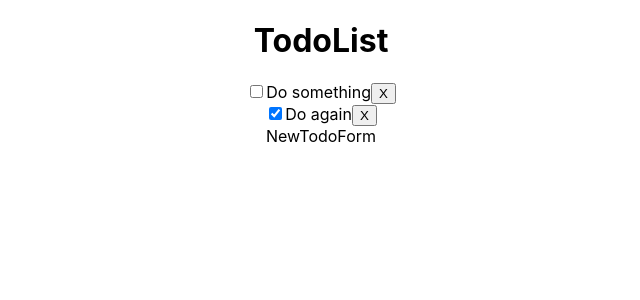
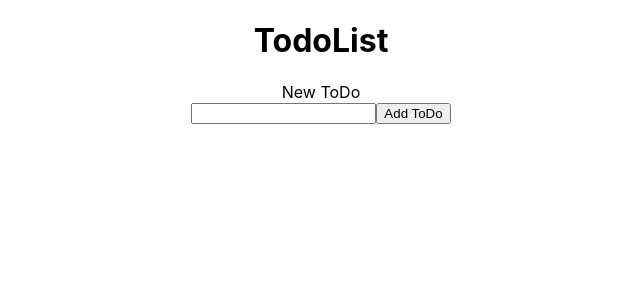
Before and after one commit to akabikov/todo-app-react, a React (Create React App) app: page / in a window 1280 px wide. Shown: the top 300 px of the page, without its empty margins (319-959 px from the left). Built offline with nearby package versions, Linux system fonts and the light colour scheme.

Commit message:
Implement NewTodoForm component basic functionality

```diff
--- a/src/NewTodoForm.jsx
+++ b/src/NewTodoForm.jsx
@@ -2,11 +2,30 @@ import React from 'react';
 import "./NewTodoForm.css";
 
 class NewTodoForm extends React.Component {
+
+    state = {task: ""}
+
+    handleSubmit = evt => {
+        evt.preventDefault();
+        const {task} = this.state;
+        if (task === "") return;
+        this.props.submitHandler(task);
+        this.setState({task: ""});
+    }
+
+    handleChange = evt => {
+        this.setState({task: evt.target.value})
+    }
+
     render() {
         return (
-            <div>
-                NewTodoForm
-            </div>
+            <form onSubmit={this.handleSubmit}>
+                <label htmlFor="newTodo">New ToDo</label>
+                <div>
+                    <input type="text" id="newTodo" onChange={this.handleChange} value={this.state.task} />
+                    <input type="submit" value="Add ToDo" />
+                </div>
+            </form>
         );
     }
 }
--- a/src/TodoList.jsx
+++ b/src/TodoList.jsx
@@ -1,16 +1,29 @@
 import React from "react";
+import {v4 as uuid} from "uuid";
 import Todo from "./Todo";
 import NewTodoForm from "./NewTodoForm";
 import "./TodoList.css";
 
 class TodoList extends React.Component {
-    // state = {todos: []}
+    state = {todos: []}
 
     // Mock state
-    state = {todos: [
-        {id: 0, task: "Do something", isCompleted: false},
-        {id: 1, task: "Do again", isCompleted: true},
-    ]}
+    // state = {todos: [
+    //     {id: 0, task: "Do something", isCompleted: false},
+    //     {id: 1, task: "Do again", isCompleted: true},
+    // ]}
+
+    addTodo = task => {
+        const newTodo = {
+            id: uuid(),
+            task,
+            isCompleted: false,
+        };
+
+        this.setState(st => ({
+            todos: [...st.todos, newTodo]
+        }));
+    }
 
     removeTodo = id => {
         this.setState(st => ({
@@ -33,7 +46,7 @@ class TodoList extends React.Component {
                         removeHandler={this.removeTodo}
                     />
                 ))}
-                <NewTodoForm />
+                <NewTodoForm submitHandler={this.addTodo}/>
             </div>
         );
     }
```
